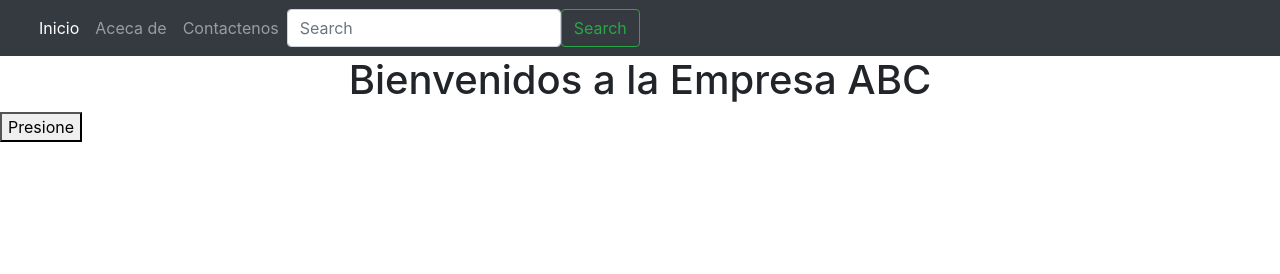
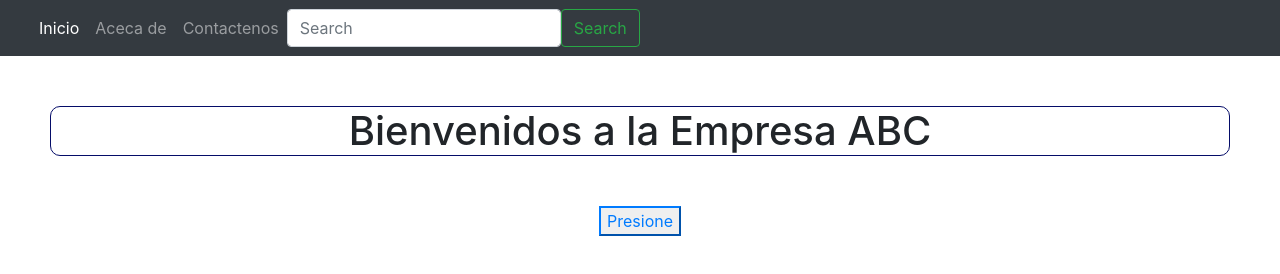
Before and after one commit to LuisQuinteros/ExamenFinal, a plain HTML site: page index.html in a window 1280 px wide. Drawn offline with nearby package versions, Linux system fonts and the light colour scheme.

Commit message:
mas cambios en el index y en los mystyle

```diff
--- a/index.html
+++ b/index.html
@@ -5,6 +5,7 @@
     <meta http-equiv="X-UA-Compatible" content="IE=edge">
     <meta name="viewport" content="width=device-width, initial-scale=1.0">
     <link rel="stylesheet" href="https://stackpath.bootstrapcdn.com/bootstrap/4.3.1/css/bootstrap.min.css" >
+    <link rel="stylesheet" href="mystyle.css">
     <title>Examen Final</title>
 </head>
 <body>
@@ -34,10 +35,10 @@
     </nav>
     <div class="contaner">
         <div class="div text-center">
-            <h1>Bienvenidos a la Empresa ABC</h1>
+            <h1 class="h1index">Bienvenidos a la Empresa ABC</h1>
         </div>
-        <div class="div">
-            <button >Presione</button>
+        <div class="div text-center">
+            <button class="btn-outline-primary" onclick="Saludar()">Presione</button>
 
         </div>
         <div class="div">
@@ -45,4 +46,10 @@
         </div>
     </div>
 </body>
+
+<script>
+function Saludar() {
+    alert("Gracias por visitarnos");
+}
+</script>
 </html>
--- a/mystyle.css
+++ b/mystyle.css
@@ -1,3 +1,8 @@
 p{
     border: 2px solid black;
 }
+.h1index{
+    border: #050c68 solid 1px;
+    border-radius: 10px;
+    margin: 50px;
+}
```
